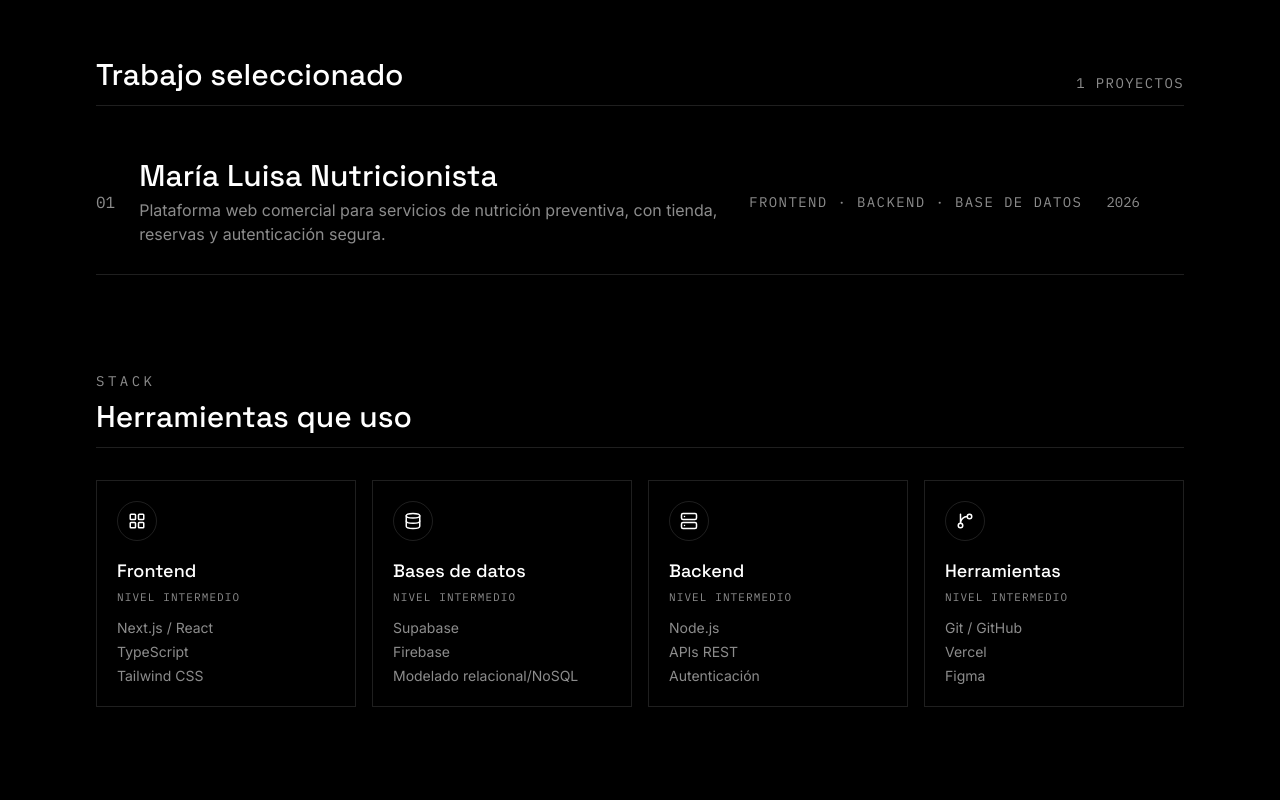
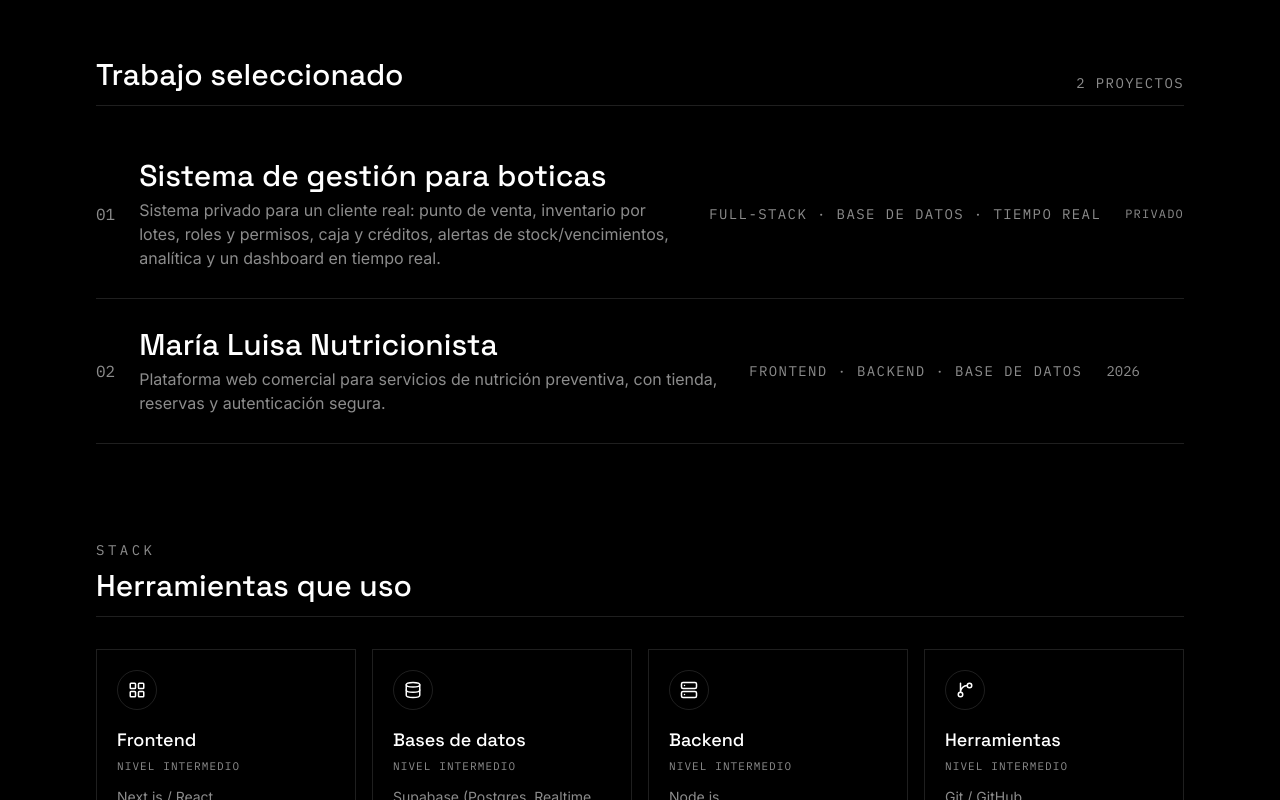
Before and after one commit to stardustb28-2003/portafolio-personal, a Next.js app: page / in a window 1280 px wide. Shown: the part 980-1780 px from the top of the page. Built offline with nearby package versions, Linux system fonts and the light colour scheme.

Commit message:
Agregar proyecto de farmacia y actualizar stack

```diff
--- a/app/Lib/data.ts
+++ b/app/Lib/data.ts
@@ -28,35 +28,25 @@ export type Project = {
   role: string;
   year: string;
   desc: string;
-  link: string;
+  link?: string;
 };
 
 export const projects: Project[] = [
   {
     n: "01",
+    title: "Sistema de gestión para boticas",
+    role: "Full-stack · Base de datos · Tiempo real",
+    year: "2026",
+    desc: "Sistema privado para un cliente real: punto de venta, inventario por lotes, roles y permisos, caja y créditos, alertas de stock/vencimientos, analítica y un dashboard en tiempo real.",
+  },
+  {
+    n: "02",
     title: "María Luisa Nutricionista",
     role: "Frontend · Backend · Base de datos",
     year: "2026",
     desc: "Plataforma web comercial para servicios de nutrición preventiva, con tienda, reservas y autenticación segura.",
     link: "https://nutricionistamarialuisa.vercel.app/",
   },
-
-  //{
-  //  n: "02",
-  //  title: "Nombre del Proyecto Dos",
-  //  role: "Full-stack",
-  //  year: "2024",
-  //  desc: "Una línea contando qué resolviste y para quién.",
-  //  link: "#",
-  //},
-  //{
-  //  n: "03",
-  //  title: "Nombre del Proyecto Tres",
-  //  role: "Diseño UI",
-  //  year: "2024",
-  //  desc: "Una línea contando qué resolviste y para quién.",
-  //  link: "#",
-  //},
 ];
 
 export type Skill = {
@@ -77,19 +67,19 @@ export const skills: Skill[] = [
     icon: "database",
     title: "Bases de datos",
     level: "Nivel intermedio",
-    items: ["Supabase", "Firebase", "Modelado relacional/NoSQL"],
+    items: ["Supabase (Postgres, Realtime, Storage)", "Firebase", "Modelado relacional/NoSQL"],
   },
   {
     icon: "server",
     title: "Backend",
     level: "Nivel intermedio",
-    items: ["Node.js", "APIs REST", "Autenticación"],
+    items: ["Node.js", "APIs REST", "Autenticación con JWT", "Validación con Zod"],
   },
   {
     icon: "git",
     title: "Herramientas",
     level: "Nivel intermedio",
-    items: ["Git / GitHub", "Vercel", "Figma"],
+    items: ["Git / GitHub", "Vercel", "Power BI"],
   },
 ];
 
--- a/app/components/Proyectos.tsx
+++ b/app/components/Proyectos.tsx
@@ -23,7 +23,18 @@ export default function Proyectos() {
       </motion.div>
 
       <ul>
-        {projects.map((item, i) => (
+        {projects.map((item, i) => {
+          const hasLink = Boolean(item.link);
+          const Wrapper = hasLink ? motion.a : motion.div;
+          const wrapperProps = hasLink
+            ? {
+                href: item.link,
+                target: item.link!.startsWith("http") ? "_blank" : undefined,
+                rel: "noopener noreferrer",
+              }
+            : {};
+
+          return (
             <motion.li
               key={item.n}
               initial={{ opacity: 0, y: 24 }}
@@ -32,12 +43,12 @@ export default function Proyectos() {
               transition={{ duration: 0.5, delay: i * 0.08, ease: [0.22, 1, 0.36, 1] }}
               className="group border-b border-hairline"
             >
-            <motion.a
-              href={item.link}
-              target={item.link.startsWith("http") ? "_blank" : undefined}
-              rel="noopener noreferrer"
+              <Wrapper
+                {...wrapperProps}
                 whileHover="hover"
-              className="flex items-center gap-3 py-5 sm:gap-6 sm:py-7"
+                className={`flex items-center gap-3 py-5 sm:gap-6 sm:py-7 ${
+                  hasLink ? "" : "cursor-default"
+                }`}
               >
                 <span className="font-mono text-sm text-ink-soft sm:text-base">
                   {item.n}
@@ -45,9 +56,11 @@ export default function Proyectos() {
 
                 <div className="min-w-0 flex-1">
                   <motion.h3
-                  variants={{ hover: { x: 6 } }}
+                    variants={{ hover: hasLink ? { x: 6 } : {} }}
                     transition={{ type: "spring", stiffness: 300, damping: 25 }}
-                  className="font-[family-name:var(--font-display)] font-medium text-lg transition-colors group-hover:text-ink-soft sm:text-2xl lg:text-3xl"
+                    className={`font-[family-name:var(--font-display)] font-medium text-lg sm:text-2xl lg:text-3xl ${
+                      hasLink ? "transition-colors group-hover:text-ink-soft" : ""
+                    }`}
                   >
                     {item.title}
                   </motion.h3>
@@ -59,8 +72,16 @@ export default function Proyectos() {
                 <span className="hidden font-mono text-sm uppercase tracking-widest text-ink-soft md:block">
                   {item.role}
                 </span>
+
+                {hasLink ? (
                   <span className="font-mono text-sm text-ink-soft">{item.year}</span>
+                ) : (
+                  <span className="font-mono text-xs uppercase tracking-widest text-ink-soft">
+                    Privado
+                  </span>
+                )}
 
+                {hasLink && (
                   <motion.span
                     variants={{ hover: { x: 4, opacity: 1 } }}
                     initial={{ opacity: 0 }}
@@ -69,9 +90,11 @@ export default function Proyectos() {
                   >
                     <ArrowUpRight size={20} />
                   </motion.span>
-            </motion.a>
+                )}
+              </Wrapper>
             </motion.li>
-        ))}
+          );
+        })}
       </ul>
     </section>
   );
```
Lines whose indentation alone changed are shown as unchanged.
